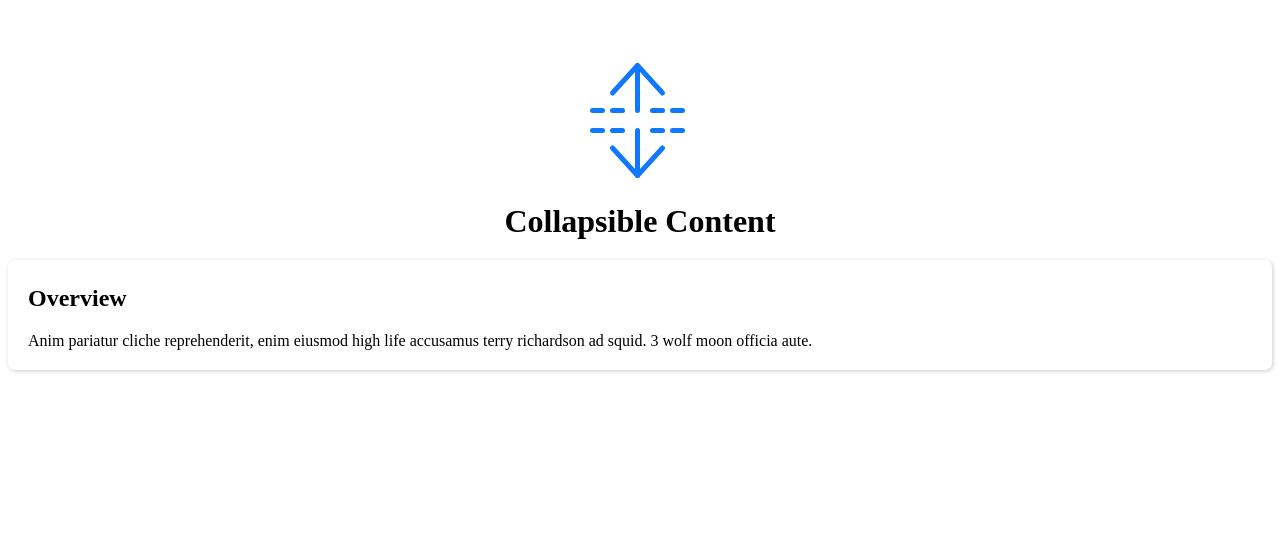
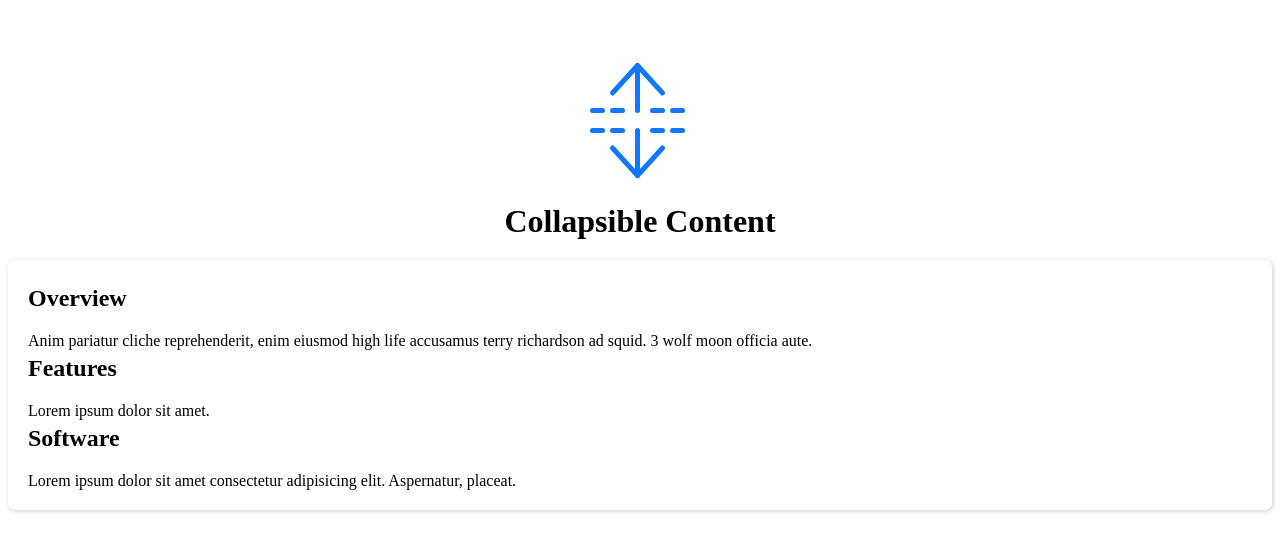
Before and after one commit to gyver98/react-collapsible-component, a React app: page / in a window 1280 px wide. Shown: the top 550 px of the page. Built offline with nearby package versions, Linux system fonts and the light colour scheme.

Commit message:
adding Collapsible comp

```diff
--- a/src/js/App.js
+++ b/src/js/App.js
@@ -15,6 +15,12 @@ class App extends React.Component {
             <Collapsible title="Overview">
               Anim pariatur cliche reprehenderit, enim eiusmod high life accusamus terry richardson ad squid. 3 wolf moon officia aute.
             </Collapsible>
+            <Collapsible title="Features">
+              Lorem ipsum dolor sit amet.
+            </Collapsible>
+            <Collapsible title="Software">
+              Lorem ipsum dolor sit amet consectetur adipisicing elit. Aspernatur, placeat.
+            </Collapsible>
           </div>
         </div>
       </div>
--- a/src/js/Collapsible.js
+++ b/src/js/Collapsible.js
@@ -24,4 +24,8 @@ class Collapsible extends React.Component {
   }
 }
 
+Collapsible.PropTypes = {
+  title: PropTypes.string
+}
+
 export default Collapsible;
```
